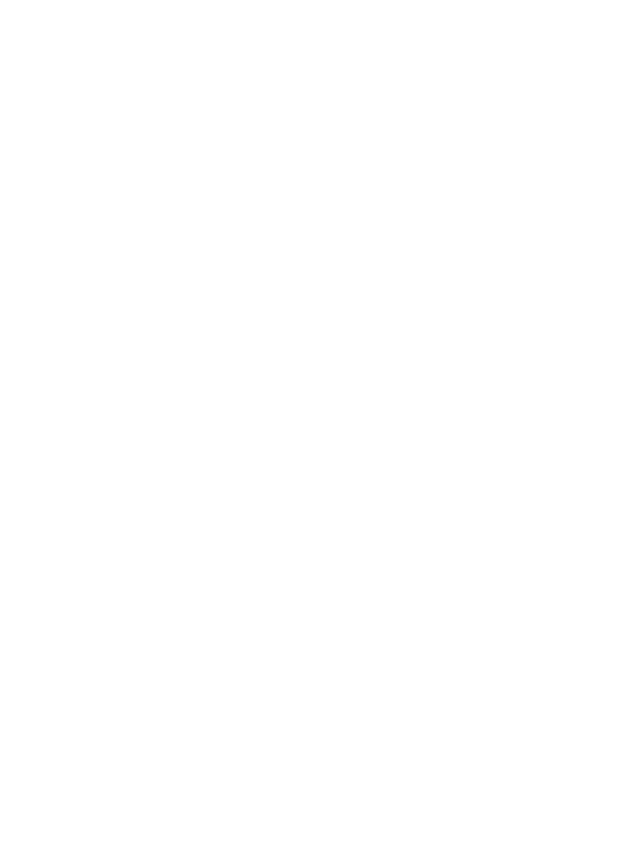
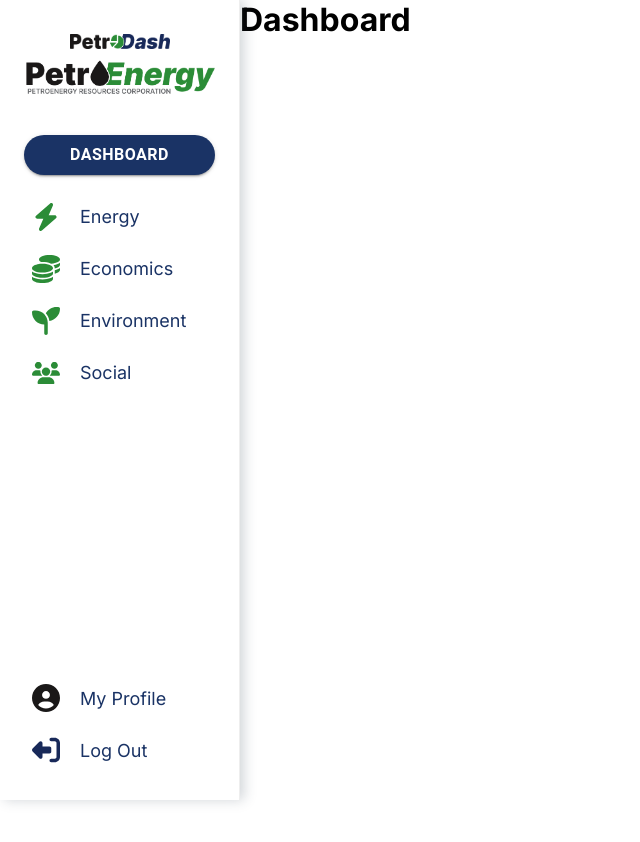
Before and after one commit to ThatOneLeaf/PetroDash-WEB, a React (Vite) app: page /dashboard in a window 1280 px wide. Before the commit this address had no page. Shown: the top 842 px of the page, without its empty margins (0-640 px from the left). Before the commit the page ends 800 px from the top, so only its background shows below. Built offline with nearby package versions, Linux system fonts and the light colour scheme.

Commit message:
navigation

```diff
--- a/src/App.jsx
+++ b/src/App.jsx
@@ -3,7 +3,7 @@
 import Dashboard from './pages/Dashboard';
 import Economic from './pages/Economic/Economic';
 import Landing from './pages/Landing';
-import Sidebar from './components/Sidebar';
+import CSR from './pages/CSR/CSR';
 
 function App() {
   return (
@@ -12,18 +12,9 @@
         <main>
           <Routes>
             <Route path="/" element={<Landing />} />
+            <Route path='/dashboard' element={<Dashboard />} />
             <Route path="/economics" element={<Economic />} />
-            {/* <Route
-              path="/economic"
-              element={
-                <div style={{ display: 'flex' }}>
-                  <Sidebar />
-                  <div style={{ flex: 1 }}>
-                    <Economic />
-                  </div>
-                </div>
-              }
-            /> */}
+            <Route path="/social-csr" element={<CSR/>} />
           </Routes>
         </main>
       </div>
--- a/src/components/Sidebar.jsx
+++ b/src/components/Sidebar.jsx
@@ -24,7 +24,7 @@
     { label: "Energy", icon: EnergyIcon, to: "/energy" },
     { label: "Economics", icon: EconomicsIcon, to: "/economics" },
     { label: "Environment", icon: EnvironmentIcon, to: "/environment" },
-    { label: "Social", icon: SocialIcon, to: "/social" },
+    { label: "Social", icon: SocialIcon, to: "/social-csr" },
   ];
 
   return (
@@ -280,7 +280,7 @@
           }}
           onClick={() => {
             // Add logout logic here if needed
-            navigate("/login");
+            navigate("/");
           }}
         >
           <img
--- a/src/pages/CSR/CSR.jsx
+++ b/src/pages/CSR/CSR.jsx
@@ -0,0 +1,34 @@
+import { useState, useEffect } from 'react';
+import {
+  BarChart,
+  Bar,
+  Line,
+  LineChart,
+  XAxis,
+  YAxis,
+  CartesianGrid,
+  Tooltip,
+  Legend,
+  ResponsiveContainer,
+  ComposedChart
+} from 'recharts';
+import Sidebar from '../../components/Sidebar'
+
+function CSR() {
+    return (
+        <div style={{
+      display: 'flex',
+      flexDirection: 'row',
+      minHeight: '200dvh',
+      width: '100%',
+      margin: 0,
+      padding: 0,
+      overflowX: 'hidden'
+    }}>
+        <Sidebar />
+        hello
+    </div>
+    )
+}
+
+export default CSR;
--- a/src/pages/Dashboard.jsx
+++ b/src/pages/Dashboard.jsx
@@ -13,33 +13,43 @@
   ComposedChart
 } from 'recharts';
 import api from '../services/api';
+import Sidebar from '../components/Sidebar';
 
 function Dashboard() {
   const [data, setData] = useState([]);
   const [loading, setLoading] = useState(true);
   const [error, setError] = useState(null);
 
-  useEffect(() => {
-    const fetchData = async () => {
-      try {
-        // const response = await api.get('/your-endpoint');
-        // setData(response.data);
-        setLoading(false);
-      } catch (err) {
-        console.error('Error:', err);
-        setError('Error fetching data');
-        setLoading(false);
-      }
-    };
+  // useEffect(() => {
+  //   const fetchData = async () => {
+  //     try {
+  //       const response = await api.get('/your-endpoint');
+  //       setData(response.data);
+  //       setLoading(false);
+  //     } catch (err) {
+  //       console.error('Error:', err);
+  //       setError('Error fetching data');
+  //       setLoading(false);
+  //     }
+  //   };
 
-    fetchData();
-  }, []);
+  //   fetchData();
+  // }, []);
 
-  if (loading) return <div>Loading...</div>;
-  if (error) return <div>{error}</div>;
+  // if (loading) return <div>Loading...</div>;
+  // if (error) return <div>{error}</div>;
 
   return (
-    <div style={{ padding: '20px' }}>
+    <div style={{
+      display: 'flex',
+      flexDirection: 'row',
+      minHeight: '200dvh',
+      width: '100%',
+      margin: 0,
+      padding: 0,
+      overflowX: 'hidden'
+    }}>
+      <Sidebar />
       <h1>Dashboard</h1>
       {/* Add your dashboard content here */}
     </div>
--- a/src/pages/Economic/Economic.jsx
+++ b/src/pages/Economic/Economic.jsx
@@ -71,7 +71,7 @@
       overflowX: 'hidden'
     }}>
       <Sidebar />
-      {/* <div style={{ padding: '20px' }}>
+      <div style={{ padding: '20px' }}>
         <h1>Economic Value Retention Ratio</h1>
 
         <div style={{ marginBottom: '20px' }}>
@@ -124,7 +124,7 @@
             </ComposedChart>
           </ResponsiveContainer>
         </div>
-      </div> */}
+      </div>
     </div>
   );
 }
--- a/src/pages/Login_page/Login_page.jsx
+++ b/src/pages/Login_page/Login_page.jsx
@@ -1,4 +1,5 @@
-import React, { useState } from "react";
+import React, { useState,  } from "react";
+import { useNavigate } from "react-router-dom";
 import {
   Box,
   Grid,
@@ -19,6 +20,11 @@
 
 export default function LoginPage() {
   const [showPassword, setShowPassword] = useState(false);
+  const navigate = useNavigate();
+
+  const toDashboard = () => {
+    navigate('')
+  }
 
   return (
     <Paper
@@ -37,11 +43,11 @@
         <Grid
           item
           sx={{
-            bgcolor: "#99b4e0",
+            bgcolor: "#7694c4",
             display: "flex",
             alignItems: "center",
             justifyContent: "center",
-            minHeight: 500
+            // minHeight: 500
           }}
         >
           {/* Login image */}
@@ -52,7 +58,7 @@
             sx={{
               width: "auto",
               height: "auto",
-              maxWidth: 400,
+              maxWidth: 441.,
               maxHeight: 600,
               objectFit: "contain",
               opacity: 0.825,
@@ -166,6 +172,7 @@
             </Link>
           </Box>
           {/* Login Button */}
+          <Link to="/dashboard">
             <Button
               variant="contained"
               fullWidth
@@ -180,10 +187,11 @@
                 boxShadow: "none",
                 ...interFont,
                 "&:hover": { bgcolor: "#176c3c" }
-            }}
+              }} onClick={() => {navigate("/dashboard")}}
             >
               LOGIN
             </Button>
+          </Link>
         </Grid>
       </Grid>
     </Paper>
```
Lines whose indentation alone changed are shown as unchanged.
